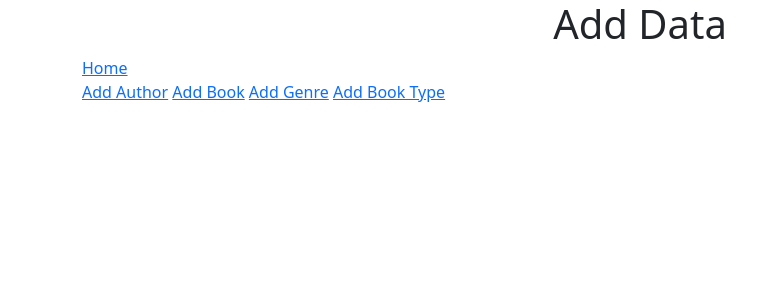
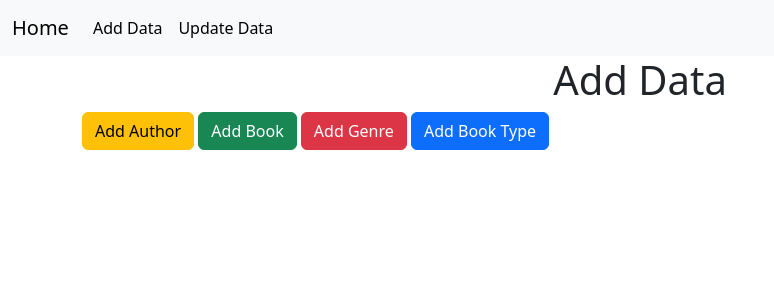
Before and after one commit to spargelwasser/Projekt-295-Bibliothek, a PHP site: page /add in a window 1280 px wide. Shown: the top 300 px of the page, without its empty margins (0-774 px from the left). Run offline with PHP 8.4, Linux system fonts and the light colour scheme.

Commit message:
final push

```diff
--- a/views/addData.html.twig
+++ b/views/addData.html.twig
@@ -2,11 +2,10 @@
 
 {% block content %}
     <h1 class="text-center">Add Data</h1>
-    <a href="/">Home</a>
     <div>
-        <a href="/add/author">Add Author</a>
-        <a href="/add/book">Add Book</a>
-        <a href="/add/genre">Add Genre</a>
-        <a href="/add/type">Add Book Type</a>
+        <a class="btn btn-warning" href="/add/author">Add Author</a>
+        <a class="btn btn-success" href="/add/book">Add Book</a>
+        <a class="btn btn-danger" href="/add/genre">Add Genre</a>
+        <a class="btn btn-primary" href="/add/type">Add Book Type</a>
     </div>
 {% endblock %}
--- a/views/author-form.html.twig
+++ b/views/author-form.html.twig
@@ -1,7 +1,6 @@
 {% extends "layout.html.twig" %}
 
 {% block content %}
-<a href="/">Home</a>
 
 <form action="{% if author %}/update/author/{{ author.key }} {% else %}/add/author{% endif %}" method="post">
         {% if author %}
--- a/views/author-overview.html.twig
+++ b/views/author-overview.html.twig
@@ -2,7 +2,6 @@
 
 {% block content %}
 <h1 class="text-center">Authors</h1>
-<a href="/">Home</a>
 <table class="table table-warning table-striped">
   <thead>
     <tr>
--- a/views/book-form.html.twig
+++ b/views/book-form.html.twig
@@ -1,7 +1,6 @@
 {% extends "layout.html.twig" %}
 
 {% block content %}
-<a href="/">Home</a>
 
 <form action="{% if book %}/update/book/{{ book.key }} {% else %}/add/book{% endif %}" method="post">
         {% if book %}
--- a/views/book-overview.html.twig
+++ b/views/book-overview.html.twig
@@ -2,8 +2,7 @@
 
 {% block content %}
 <h1 class="text-center">Books</h1>
-<a href="/">Home</a>
-<table class="table table-warning table-striped">
+<table class="table table-success table-striped">
   <thead>
     <tr>
       <th scope="col">#</th>
--- a/views/genre-form.html.twig
+++ b/views/genre-form.html.twig
@@ -1,7 +1,6 @@
 {% extends "layout.html.twig" %}
 
 {% block content %}
-<a href="/">Home</a>
 
 <form action="{% if genre %}/update/genre/{{ genre.key }} {% else %}/add/genre{% endif %}" method="post">
         {% if genre %}
--- a/views/layout.html.twig
+++ b/views/layout.html.twig
@@ -7,6 +7,20 @@
     <title>Bibliothek</title>
 </head>
 <body>
+    <nav class="navbar navbar-expand-lg bg-body-tertiary">
+        <div class="container-fluid">
+            <a class="navbar-brand" href="/">Home</a>
+            <button class="navbar-toggler" type="button" data-bs-toggle="collapse" data-bs-target="#navbarNavAltMarkup" aria-controls="navbarNavAltMarkup" aria-expanded="false" aria-label="Toggle navigation">
+            <span class="navbar-toggler-icon"></span>
+            </button>
+            <div class="collapse navbar-collapse" id="navbarNavAltMarkup">
+            <div class="navbar-nav">
+                <a class="nav-link active" href="/add">Add Data</a>
+                <a class="nav-link active" href="/update">Update Data</a>
+            </div>
+            </div>
+        </div>
+    </nav>
     <div class="container">
         {% block content %} {% endblock %}
     </div>
--- a/views/type-form.html.twig
+++ b/views/type-form.html.twig
@@ -1,7 +1,6 @@
 {% extends "layout.html.twig" %}
 
 {% block content %}
-<a href="/">Home</a>
 
 <form action="{% if type %}/update/type/{{ type.key }} {% else %}/add/type{% endif %}" method="post">
         {% if type %}
--- a/views/updateAuthor-overview.html.twig
+++ b/views/updateAuthor-overview.html.twig
@@ -2,7 +2,6 @@
 
 {% block content %}
 <h1 class="text-center">Authors</h1>
-<a href="/">Home</a>
 <table class="table table-warning table-striped">
   <thead>
     <tr>
--- a/views/updateBook-overview.html.twig
+++ b/views/updateBook-overview.html.twig
@@ -1,9 +1,8 @@
 {% extends "layout.html.twig" %}
 
 {% block content %}
-<h1 class="text-center">Authors</h1>
-<a href="/">Home</a>
-<table class="table table-warning table-striped">
+<h1 class="text-center">Books</h1>
+<table class="table table-success table-striped">
   <thead>
     <tr>
       <th scope="col">#</th>
--- a/views/updateGenre-overview.html.twig
+++ b/views/updateGenre-overview.html.twig
@@ -2,8 +2,7 @@
 
 {% block content %}
 <h1 class="text-center">Genres</h1>
-<a href="/">Home</a>
-<table class="table table-warning table-striped">
+<table class="table table-danger table-striped">
   <thead>
     <tr>
       <th scope="col">#</th>
--- a/views/updateType-overview.html.twig
+++ b/views/updateType-overview.html.twig
@@ -2,8 +2,7 @@
 
 {% block content %}
 <h1 class="text-center">Types</h1>
-<a href="/">Home</a>
-<table class="table table-warning table-striped">
+<table class="table table-primary table-striped">
   <thead>
     <tr>
       <th scope="col">#</th>
```
Also changed, not shown: SqlQuery/Bibliothek.sql (added, +42 -0 lines), SqlQuery/testdaten.sql (added, +20 -0 lines), views/home.html.twig (+2 -6 lines), views/updateData.html.twig (+4 -5 lines).
